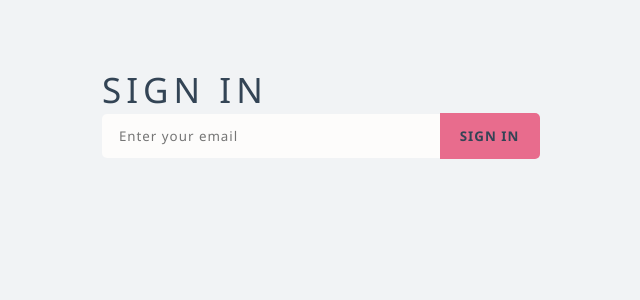
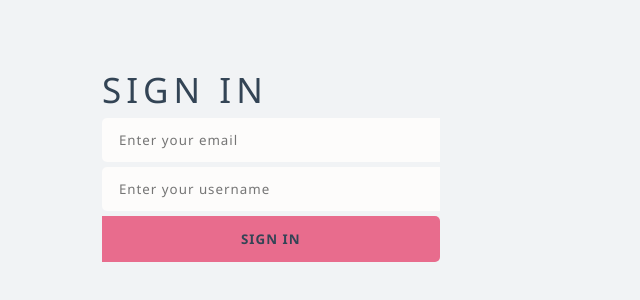
Before and after one commit to vkrysin/weatherApp, a Vue app: page /login in a window 1280 px wide. Shown: the part 152-452 px from the top of the page, without its empty margins (313-953 px from the left). Built offline with nearby package versions, Linux system fonts and the light colour scheme.

Commit message:
feature: modify login component Person can login if he enter right email and userName, else will get warning

```diff
--- a/src/components/Login.vue
+++ b/src/components/Login.vue
@@ -5,13 +5,11 @@
           <div class="header">
             <p>Sign In</p>
           </div>
-          <div class="input">
-            <input type="text" class="button" id="email" name="email" placeholder="Enter your email">
-            <router-link to="/" tag="div">
-              <input type="submit" class="button" id="submit" value="SIGN IN">
-            </router-link>
-          </div>
-      </form>
+          <div v-if="errorSignIn" class="wrong-data">Falied to sign-In. Invalid email or user name</div>
+          <input type="text" ref="email" class="button" id="email" name="email" placeholder="Enter your email" autocomplete="off">
+          <input type="text" ref="username" class="button" id="email" name="username" placeholder="Enter your username" autocomplete="off">
+          <input type="button" class="button" id="submit" value="SIGN IN" @click="findEmailInBase">
+       </form>
   </div>
 </template>
 
@@ -22,6 +20,27 @@ export default {
     return {
       formData: {
         Email: ''
+      },
+      errorSignIn: false
+    }
+  },
+  methods: {
+    findEmailInBase () {
+      let email = this.$refs.email.value
+      let name = this.$refs.username.value
+      // delete null object
+      this.$store.state.users = this.$store.state.users.filter(el => el !== null)
+
+      let isUserContainsInBase = this.$store.state.users.filter(element => {
+        return element.userName === name
+      })
+      if (isUserContainsInBase.length > 0) {
+        this.$store.state.userEmail = email
+        this.$store.state.userName = name
+        this.$router.push({ path: '/' })
+        this.errorSignIn = false
+      } else {
+        this.errorSignIn = true
       }
     }
   }
@@ -46,13 +65,16 @@ form {
   font-size: 35px;
   text-transform: uppercase;
   letter-spacing: 5px;
+  margin-bottom: 5px;
 }
-
-.input {
+.container {
   display: flex;
-  align-items: center;
+  flex-direction: column;
 }
-
+.wrong-data {
+  width: fit-content;
+  background-color: red;
+}
 .button {
   height: 44px;
   border: none;
@@ -66,10 +88,11 @@ form {
   letter-spacing: 1px;
   text-indent: 5%;
   border-radius: 5px 0 0 5px;
+  margin-bottom: 5px;
 }
 
 #submit {
-  width: 100px;
+  width: 75%;
   height: 46px;
   background: #E86C8D;
   font-family: inherit;
--- a/src/components/Registration.vue
+++ b/src/components/Registration.vue
@@ -9,8 +9,8 @@
             <p>Registration will access you to additional features!</p>
           </div>
           <div class="input">
-            <input type="text" class="button" ref="email" id="email" name="email" placeholder="NAME@EXAMPLE.COM">
-            <input type="text" class="button" ref="username" id="username" name="username" placeholder="USERNAME">
+            <input type="text" class="button" ref="email" id="email" name="email" placeholder="NAME@EXAMPLE.COM" autocomplete="off">
+            <input type="text" class="button" ref="username" id="username" name="username" placeholder="USERNAME" autocomplete="off">
             <router-link to="/" tag="div">
               <input v-on:click="setCurrentUserEmail" type="submit" class="button" id="submit" value="SIGN UP">
             </router-link>
@@ -31,7 +31,12 @@ export default {
   },
   methods: {
     setCurrentUserEmail: function () {
-      this.$store.state.users.push(this.$refs.email.value)
+      // add new user in storage
+      this.$store.state.users.push({
+        userEmail: this.$refs.email.value,
+        userName: this.$refs.username.value
+      })
+      // add current user email and name
       this.$store.state.userName = this.$refs.username.value
       this.$store.commit('setEmail', this.$refs.email.value)
     }
--- a/src/store/index.js
+++ b/src/store/index.js
@@ -6,7 +6,7 @@ Vue.use(Vuex)
 
 const store = new Vuex.Store({
   state: {
-    // Array of user email that have registrated {emali, password}
+    // Array of user email that have registrated {emali, name}
     users: [],
     userEmail: '',
     userName: ''
```
